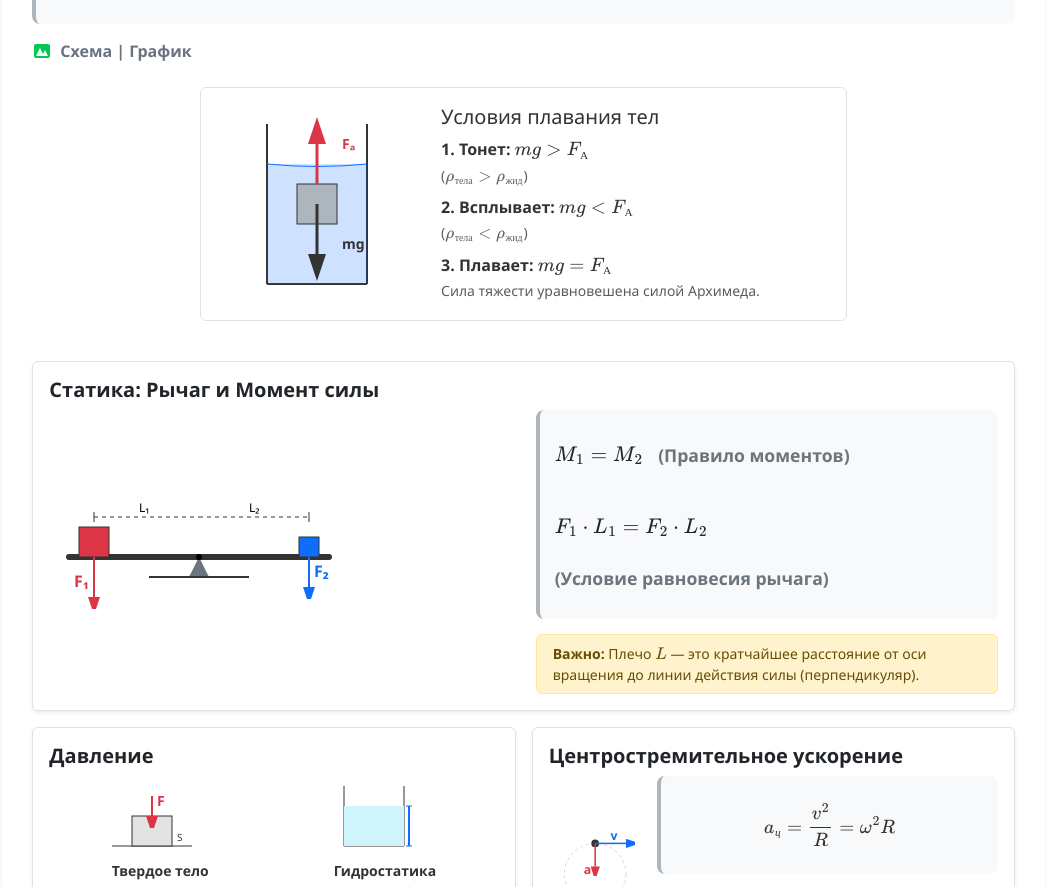
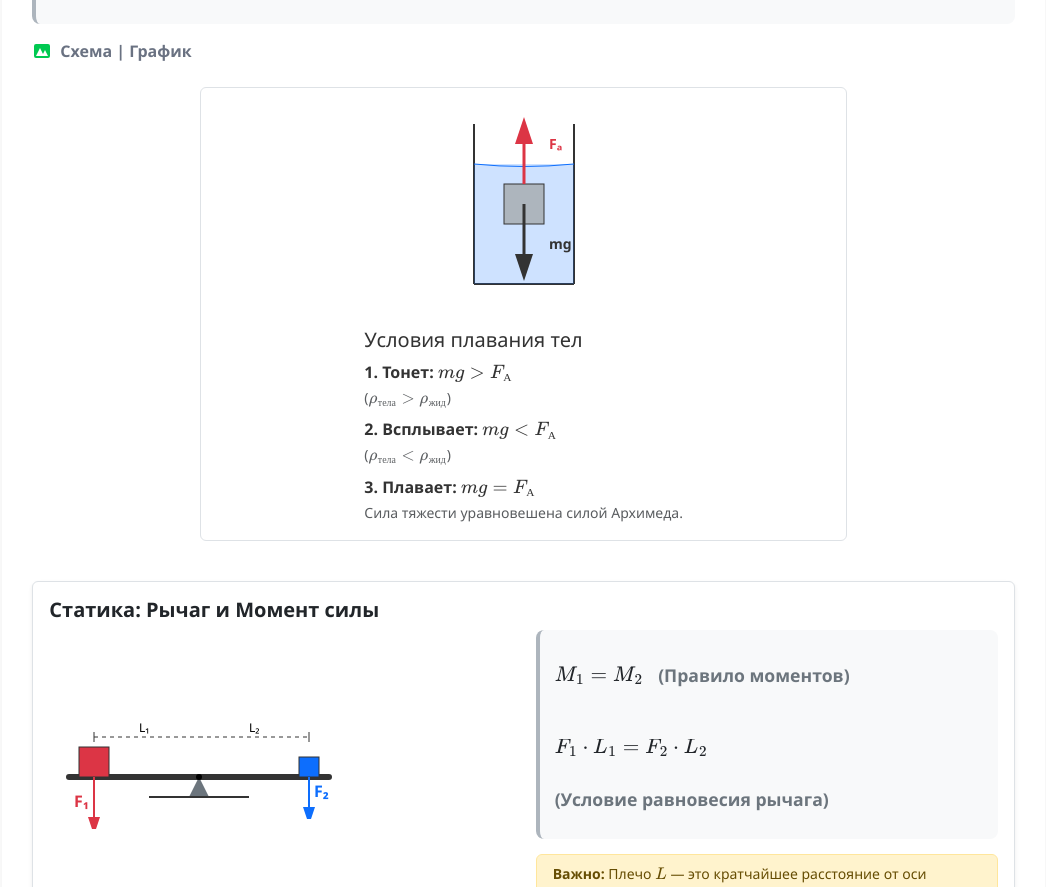
Before and after one commit to SwordBird2002/fiz_mat_info_dv, a plain HTML site: page phys_theory.html in a window 1280 px wide. Shown: the part 4600-5487 px from the top of the page, without its empty margins (223-1269 px from the left). Drawn offline with nearby package versions, Linux system fonts and the light colour scheme.

Commit message:
Update phys_theory.html

```diff
--- a/phys_theory.html
+++ b/phys_theory.html
@@ -909,8 +909,11 @@ svg, img {
                 </div>
                 <div class="row mt-4 justify-content-center">
     <div class="col-md-8">
-                        <div class="d-flex align-items-center bg-white border rounded p-3">
-                            <svg width="200" height="200" viewBox="0 0 200 200" class="me-4 flex-shrink-0">
+
+            <div class="d-flex flex-column align-items-center bg-white border rounded p-3 text-start">
+
+                <!-- Убрали me-4, добавили mb-4 (отступ снизу) -->
+                <svg width="200" height="200" viewBox="0 0 200 200" class="mb-4 flex-shrink-0">
                     <!-- Стакан -->
                     <line x1="50" y1="20" x2="50" y2="180" stroke="#333" stroke-width="2"/>
                     <line x1="150" y1="20" x2="150" y2="180" stroke="#333" stroke-width="2"/>
@@ -943,6 +946,7 @@ svg, img {
                     </defs>
                 </svg>
 
+                <!-- Текст -->
                 <div>
                     <h5>Условия плавания тел</h5>
                     <ul class="list-unstyled mb-0">
```
Lines whose indentation alone changed are shown as unchanged.
